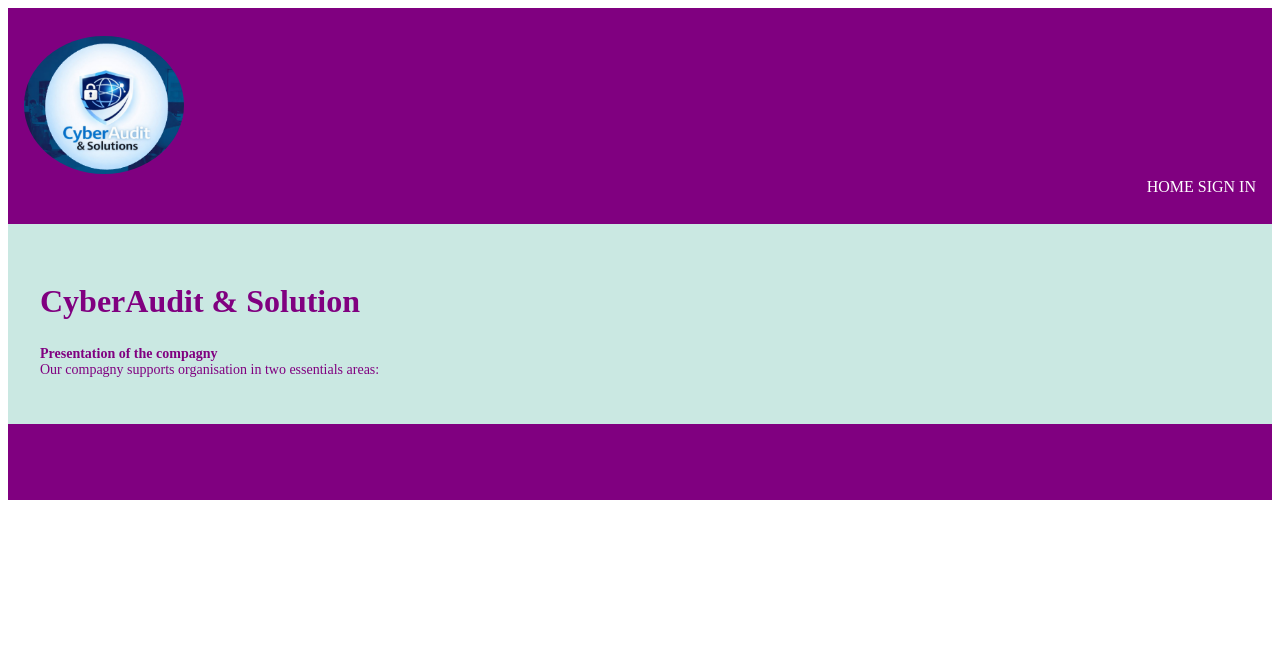
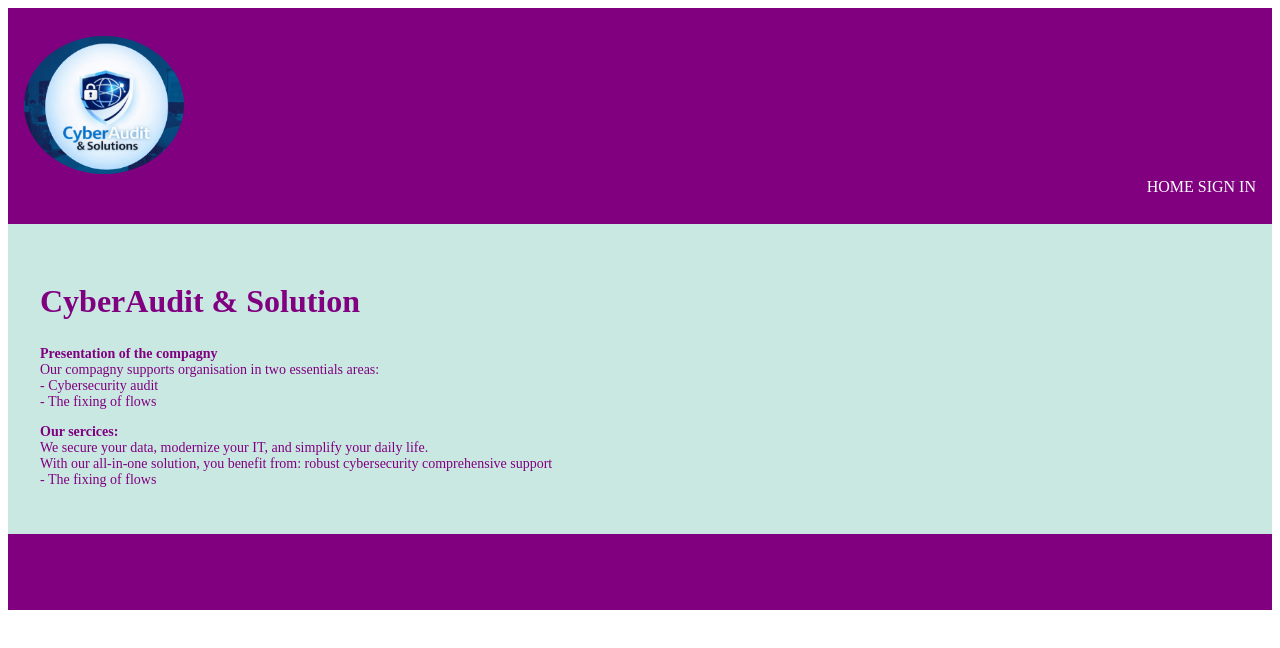
Before and after one commit to Tommy-JOUHANS/portfolio, a React (Vite) app in the folder cyberaudit/frontend/: page / in a window 1280 px wide. Shown: the top 648 px of the page. Built offline with nearby package versions, Linux system fonts and the light colour scheme.

Commit message:
Commencement du frontend de la plateformz

```diff
--- a/cyberaudit/frontend/src/App.jsx
+++ b/cyberaudit/frontend/src/App.jsx
@@ -22,8 +22,25 @@ function App() {
             <p><b>Presentation of the compagny</b>
               <div></div>
               Our compagny supports organisation in two essentials areas:
+              <div></div>
+              - Cybersecurity audit
+              <div></div>
+              - The fixing of flows
             </p>
 
+          </article>
+          <article>
+            <p><b>Our sercices:</b>
+              <div></div>
+              We secure your data, modernize your IT, and simplify your daily life.
+              <div></div>
+              With our all-in-one solution, you benefit from:
+              robust cybersecurity
+
+              comprehensive support
+              <div></div>
+              - The fixing of flows
+            </p>
           </article>
         </section>
       </main>
--- a/cyberaudit/frontend/src/global.css
+++ b/cyberaudit/frontend/src/global.css
@@ -30,6 +30,9 @@ footer{
     margin-top: auto;
     color: #fff;
 }
+p {
+  font-size: 14px;
+}
 
 h2 {
   color: #800080;
```
Also changed, not shown: cyberaudit/frontend/eslint.config.js (line endings or trailing spaces).
